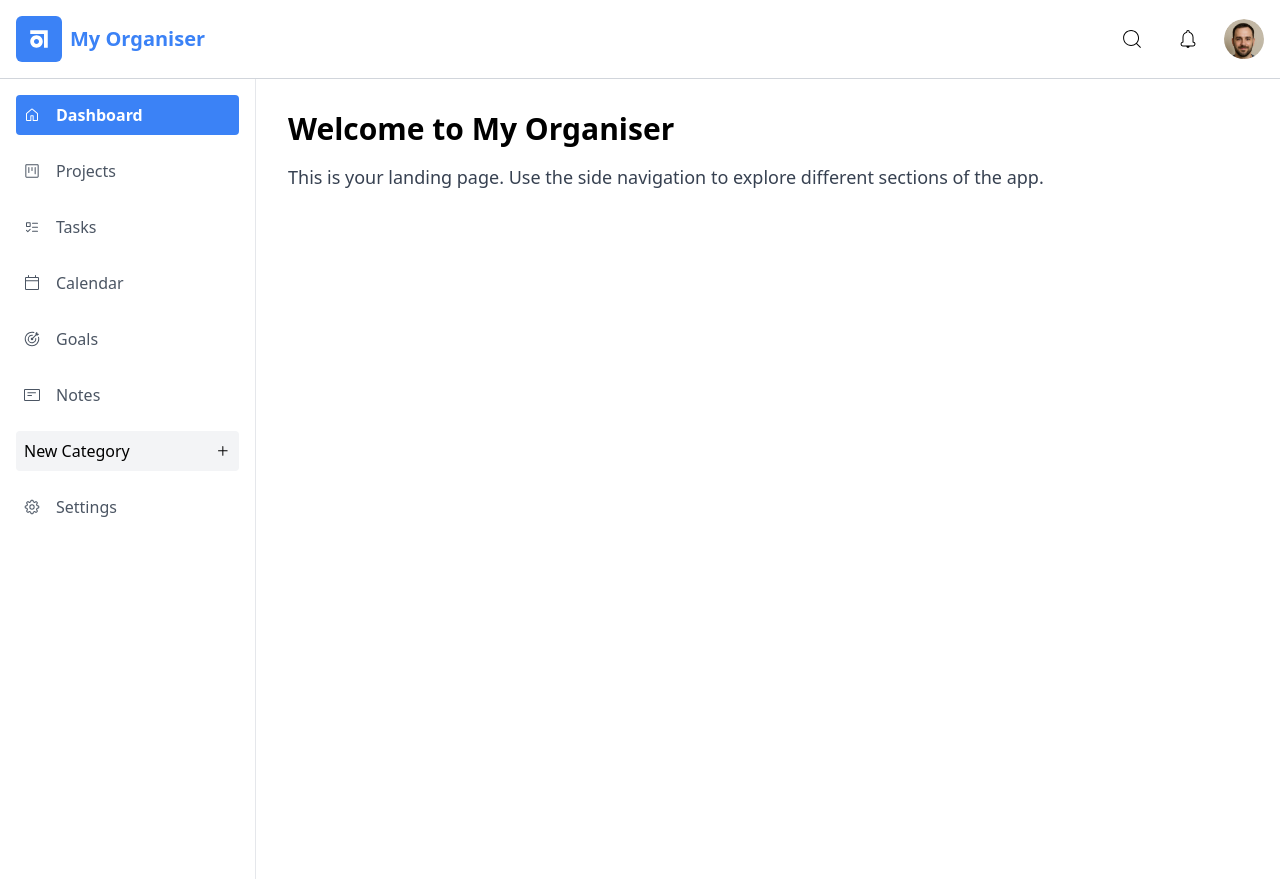
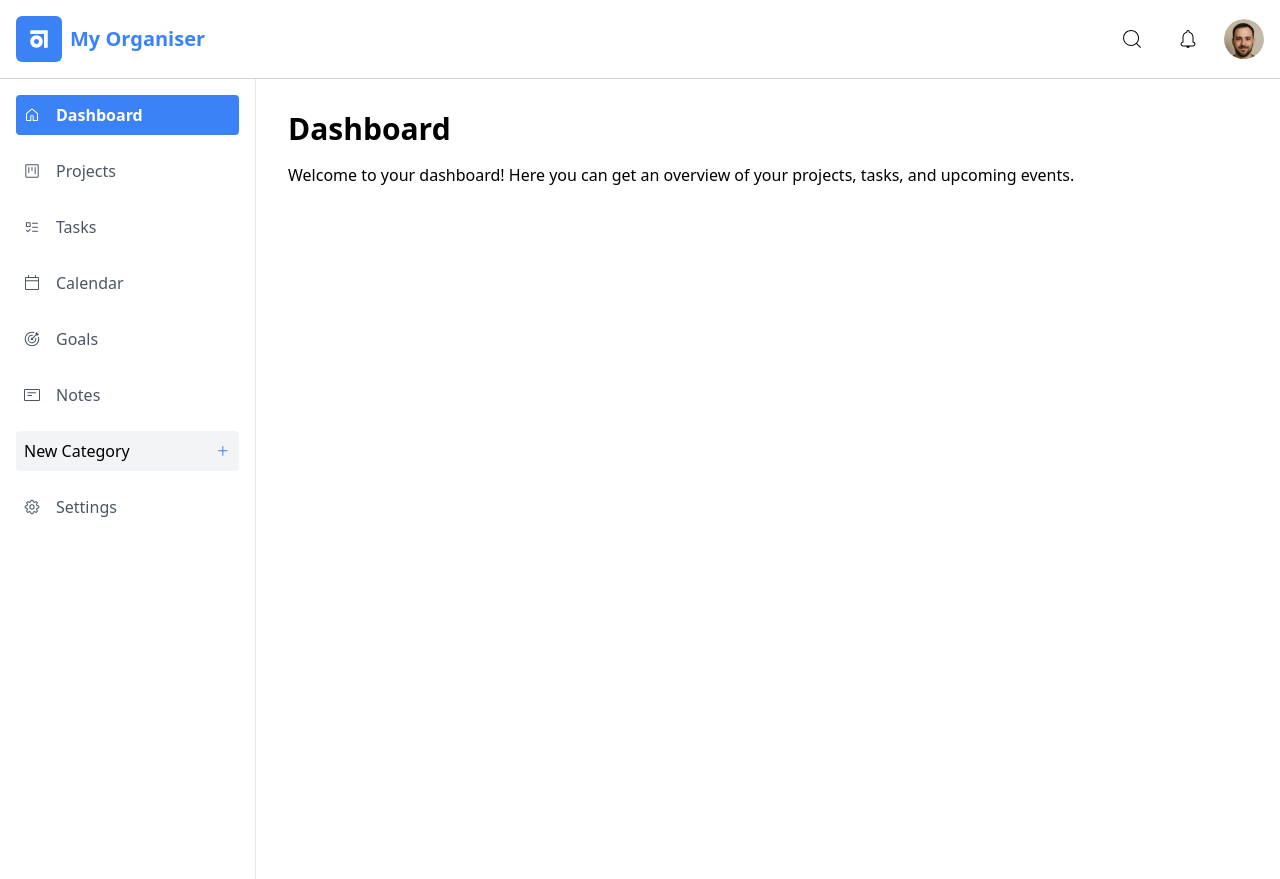
Before and after one commit to Ekpenga9000/personal-organiser, a React (Vite) app: page / in a window 1280 px wide. Built offline with nearby package versions, Linux system fonts and the light colour scheme.

Commit message:
Design the top part of task page.

```diff
--- a/src/App.tsx
+++ b/src/App.tsx
@@ -3,17 +3,24 @@ import Landing from "./pages/Landing";
 import Nav from "./components/Nav";
 import Notfound from "./pages/NotFound";
 
-
 function App() {
-   return (
+  return (
     <BrowserRouter>
       <Nav />
       <Routes>
+        {/* make /userid/["/", "dashboard", "tasks", "projects", "Calendar", "Goals", "Notes", "settings"] all connect to the Landing component */}
         <Route path="/" element={<Landing />} />
+        <Route path="/userid/tasks" element={<Landing />} />
+        <Route path="/userid/projects" element={<Landing />} />
+        <Route path="/userid/dashboard" element={<Landing />} />
+        <Route path="/userid/calendar" element={<Landing />} />
+        <Route path="/userid/goals" element={<Landing />} />
+        <Route path="/userid/notes" element={<Landing />} />
+        <Route path="/userid/settings" element={<Landing />} />
         <Route path="*" element={<Notfound />} />
       </Routes>
     </BrowserRouter>
-  )
+  );
 }
 
-export default App
+export default App;
--- /dev/null
+++ b/src/components/Dashboard.tsx
@@ -0,0 +1,13 @@
+const Dashboard = () => {
+  return (
+    <div>
+      <h1 className="text-3xl font-bold mb-4">Dashboard</h1>
+      <p>
+        Welcome to your dashboard! Here you can get an overview of your
+        projects, tasks, and upcoming events.
+      </p>
+    </div>
+  );
+};
+
+export default Dashboard;
--- /dev/null
+++ b/src/components/Projects.tsx
@@ -0,0 +1,5 @@
+const Projects = () => {
+  return <div>Projects Page</div>;
+};
+
+export default Projects;
--- a/src/components/SideNav.tsx
+++ b/src/components/SideNav.tsx
@@ -19,7 +19,7 @@ const SideNav = () => {
                 <li className={ isClicked === "Calendar" ? "side-nav-item side-nav-item--clicked" : "side-nav-item"} onClick={() => handleClick("Calendar")}><GoCalendar /> Calendar</li>
                 <li className={ isClicked === "Goals" ? "side-nav-item side-nav-item--clicked" : "side-nav-item"} onClick={() => handleClick("Goals")}><GoGoal /> Goals</li>
                 <li className={ isClicked === "Notes" ? "side-nav-item side-nav-item--clicked" : "side-nav-item"} onClick={() => handleClick("Notes")}><GoNote /> Notes</li>
-                <li className="flex items-center cursor-pointer justify-between bg-gray-100 p-2 rounded">New Category <GoPlus /></li>
+                <li className="flex items-center cursor-pointer justify-between bg-gray-100 p-2 rounded">New Category <div className="text-blue-500"><GoPlus /></div></li>
 
                 <li className={ isClicked === "Settings" ? "side-nav-item side-nav-item--clicked" : "side-nav-item"} onClick={() => handleClick("Settings")}> <GoGear /> Settings</li>
             </ul>
--- /dev/null
+++ b/src/components/Tasks.tsx
@@ -0,0 +1,40 @@
+import { GoPlusCircle, GoPencil, GoChevronDown } from "react-icons/go";
+
+const Tasks = () => {
+  return (
+    <section>
+      <h2 className="text-3xl font-bold mb-4">Task Manager</h2>
+      <p className="text-gray-600 mb-4">
+        Organize your daily tasks by category, priority, and deadline to stay on
+        track.
+      </p>
+
+      <div className="flex items-center gap-3 border rounded-lg shadow-sm py-2 px-4 cursor-pointer mb-4">
+        <GoPlusCircle />{" "}
+        <span className="inline-block text-sm text-gray-500">
+          Add a new task...
+        </span>
+      </div>
+
+      <div className="flex items-center justify-between mb-6">
+        <ul className="flex items-center justify-between p-2 text-sm text-gray-600 font-semibold rounded-lg bg-gray-100 w-[80%]">
+          <li>All Tasks</li>
+          <li>Work</li>
+          <li>Personal</li>
+          <li>Health</li>
+          <li>Finance</li>
+        </ul>
+        <ul className="text-sm font-semibold text-gray-700 flex items-center gap-4">
+          <li className="cursor-pointer border p-2 rounded-lg flex items-center gap-4">
+            Priority <GoChevronDown className="inline-block mt-1" />
+          </li>
+          <li className="cursor-pointer border p-2 rounded-lg flex items-center gap-4">
+            Due Date <GoChevronDown />
+          </li>
+        </ul>
+      </div>
+    </section>
+  );
+};
+
+export default Tasks;
--- a/src/pages/Landing.tsx
+++ b/src/pages/Landing.tsx
@@ -1,15 +1,20 @@
-import Sidebar from "../components/SideNav"
+import { useLocation } from "react-router-dom";
+import Sidebar from "../components/SideNav";
+import Tasks from "../components/Tasks";
+import Dashboard from "../components/Dashboard";
 
 const Landing = () => {
+  const location = useLocation();
   return (
     <section className="flex">
       <Sidebar />
       <div className="flex-1 p-8">
-        <h2 className="text-3xl font-bold mb-4">Welcome to My Organiser</h2>
-        <p className="text-lg text-gray-700">This is your landing page. Use the side navigation to explore different sections of the app.</p>
+        {(location.pathname === "/" ||
+          location.pathname === "/userid/dashboard") && <Dashboard />}
+        {location.pathname === "/userid/tasks" && <Tasks />}
       </div>
     </section>
-  )
-}
+  );
+};
 
-export default Landing
+export default Landing;
```
